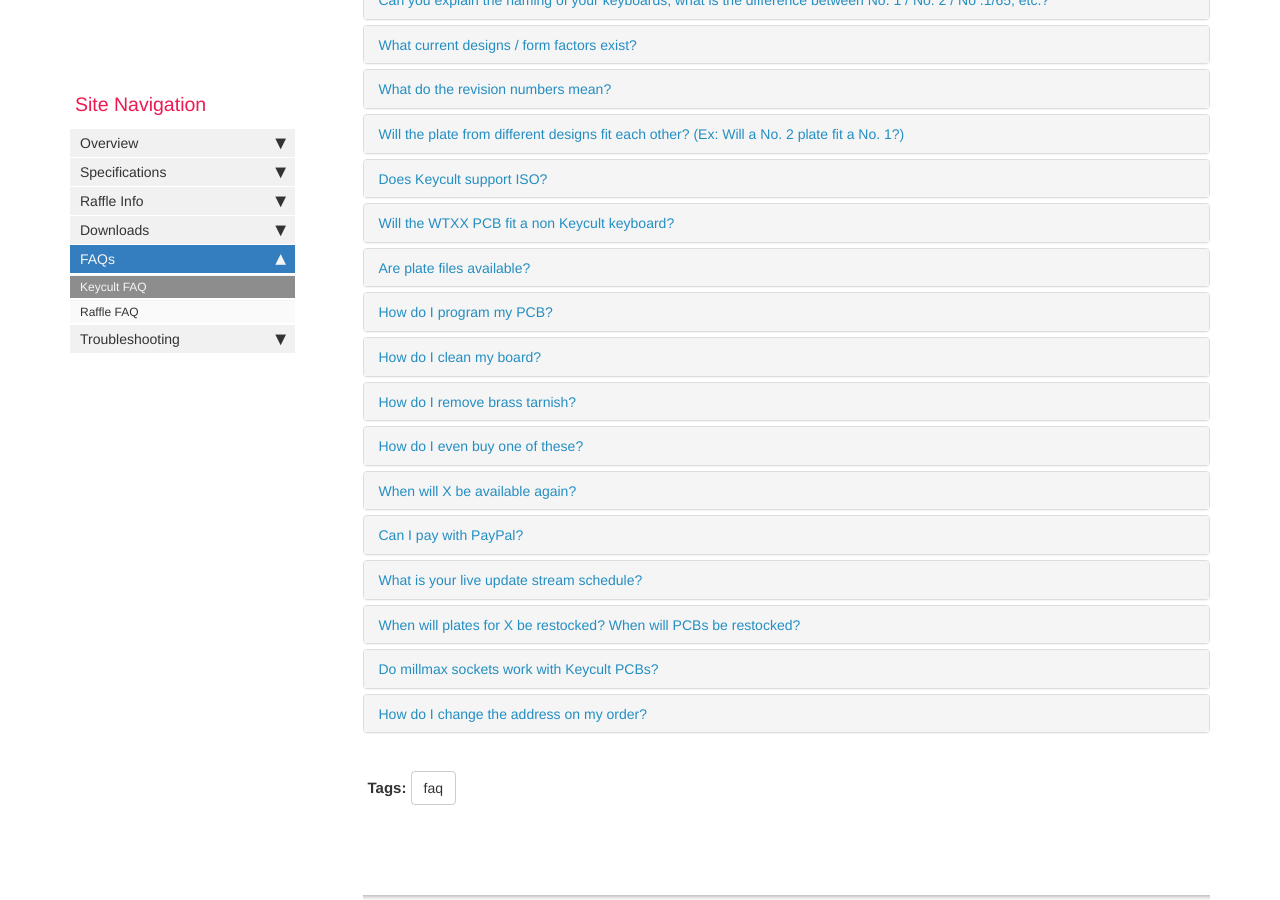
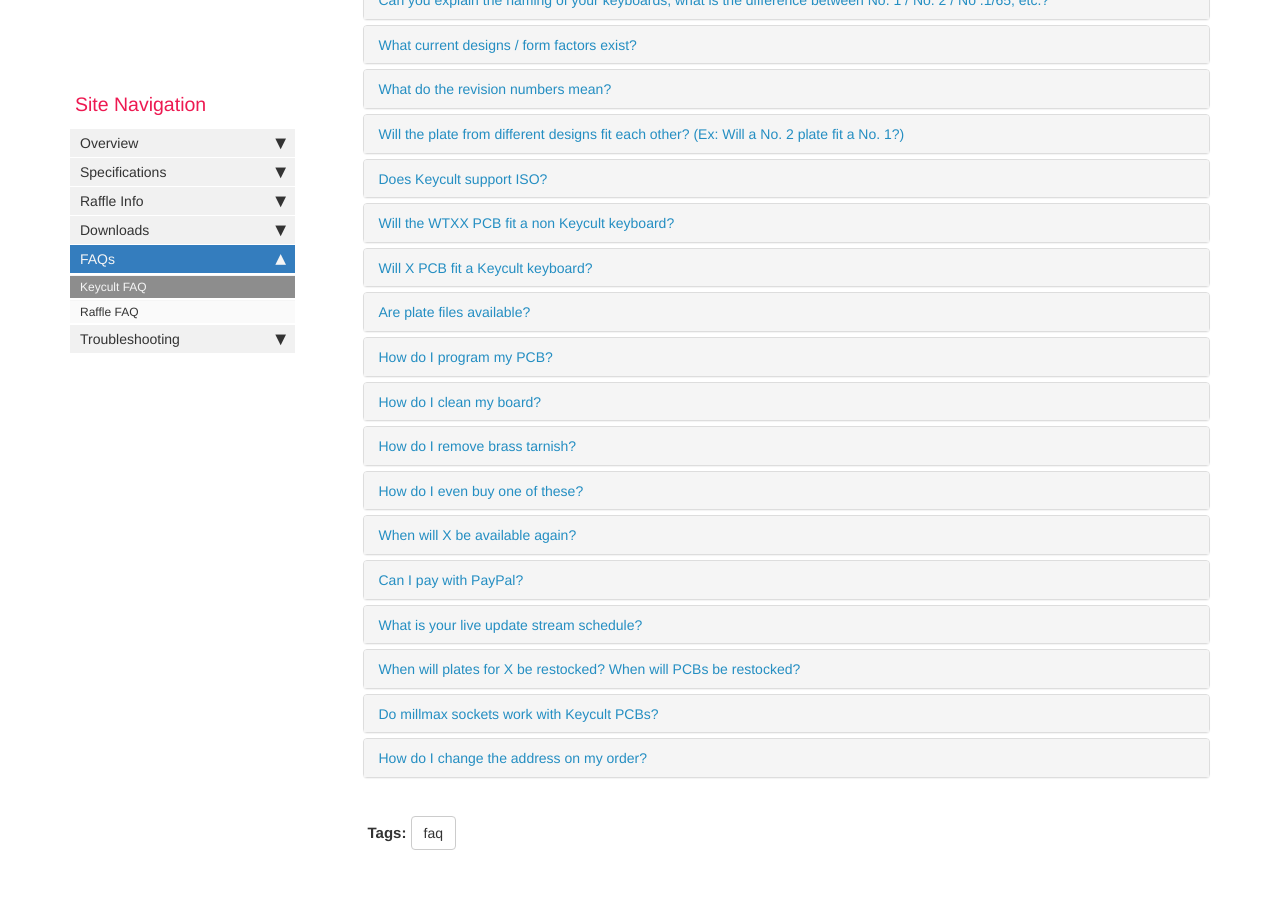
Before and after one commit to keycult/keycult-resources, a Jekyll site: the page built from pages/mydoc/faq_keycult_faq.md, in a window 1280 px wide and 900 px high, scrolled down 325 px. Built offline with Jekyll 4.4.1, drawn with Linux system fonts in a browser that asks for light colours; comment, search, counter and statistics services are not loaded.

Commit message:
Harshpavuluri/plate pcb compatibility change (#50)
* Update plate compatibilty

* Updated FAQ to PCB compatibility

* Updates from maintainer comments applied

```diff
--- a/pages/mydoc/faq_keycult_faq.md
+++ b/pages/mydoc/faq_keycult_faq.md
@@ -68,7 +68,17 @@
                         </div>
                         <div id="collapseFour" class="panel-collapse collapse">
                             <div class="panel-body">
-                                No the plates are not compatible.
+                                <ul>
+                                    <li>No. 1 vs. No. 2 plates are not interchangeable</li>
+                                    <li>No. 1 Rev. 2 plates will work on No. 1 Rev. 1</li>
+                                        <ul>
+                                            <li>Note: Use without alginment pins</li>
+                                        </ul>
+                                    <li>No. 2 Rev. 1 plates will work on original No. 2</li>
+                                        <ul>
+                                            <li>Note: Use without alginment pins</li>
+                                        </ul>
+                                </ul>
                             </div>
                         </div>
                     </div>
@@ -95,6 +105,27 @@
                         <div id="collapseSix" class="panel-collapse collapse">
                             <div class="panel-body">
                                 These PCB's are designed to work with Keycult keyboards, and probably will not fit other cases. If buying for another case, make sure it will fit.
+                            </div>
+                        </div>
+                    </div>
+                    <!-- /.panel -->
+                    <div class="panel panel-default">
+                        <div class="panel-heading">
+                            <h4 class="panel-title">
+                                <a class="noCrossRef accordion-toggle" data-toggle="collapse" href="#collapseEightteen">Will X PCB fit a Keycult keyboard?</a>
+                            </h4>
+                        </div>
+                        <div id="collapseEightteen" class="panel-collapse collapse noCrossRef">
+                            <div class="panel-body">
+                                The recommended supported PCBs are the ones sold on the Keycult store at <a href="https://keycult.com/collections/accessories" target="_blank">here</a>. The following PCBs will also fit as well.
+                                <ul>
+                                    <li>No. 1/60: WT60-G</li>
+                                    <li>No. 1/65 or No. 2/65: WT65-G</li>
+                                    <li>TKL: WT80-G (Note: This PCB will NOT work on the original No. 1)</li>
+                                        <ul>
+                                            <li>Note: This PCB will NOT work on the original No. 1. Please refer to the spreadsheet <a href="https://docs.google.com/spreadsheets/d/1GpM--fKeDw_tIDZj4m2jmbMavSyXeOu3QHzfTJwz-IM/edit#gid=0" target="_blank">here</a> for other options</li>
+                                        </ul>
+                                </ul>
                             </div>
                         </div>
                     </div>
```
